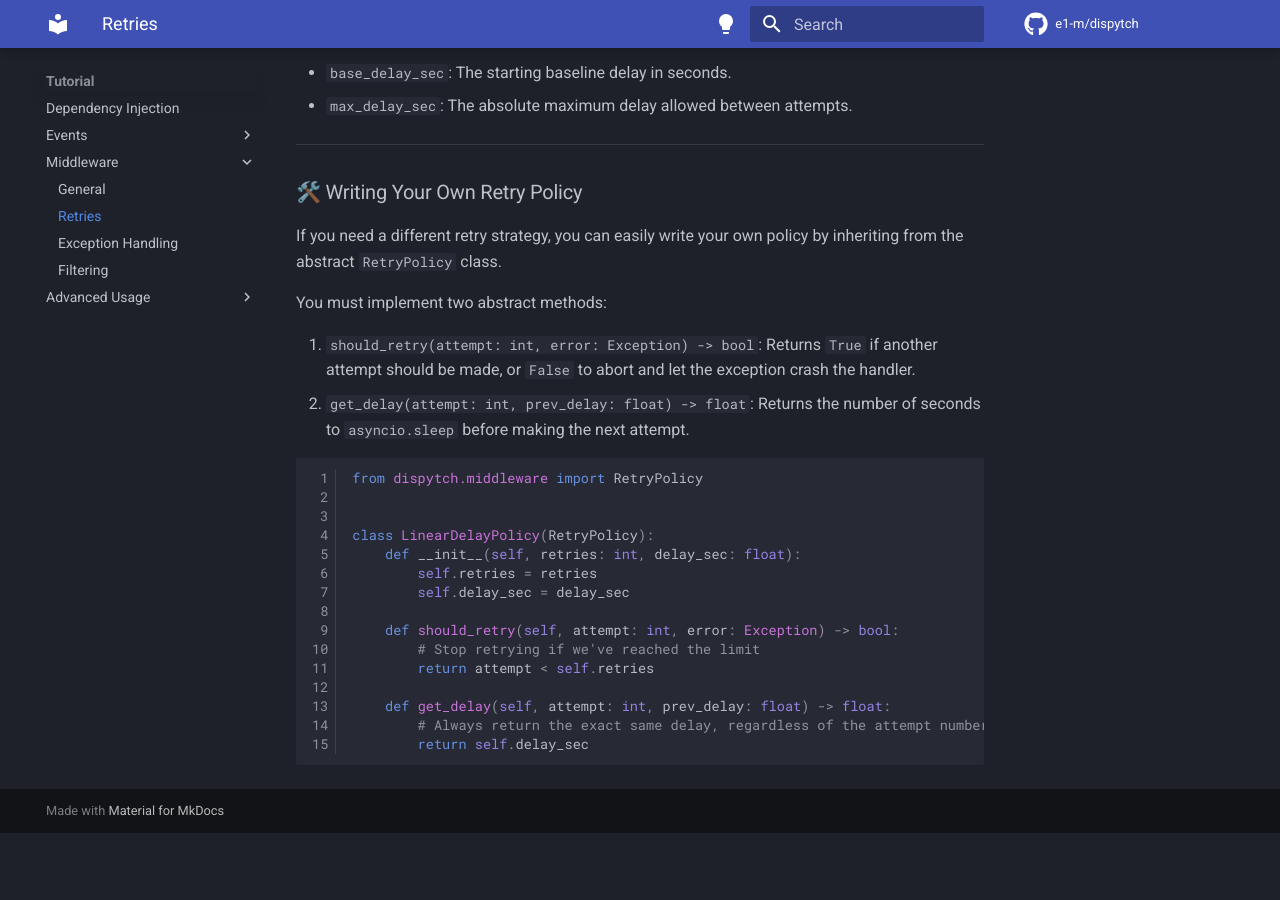
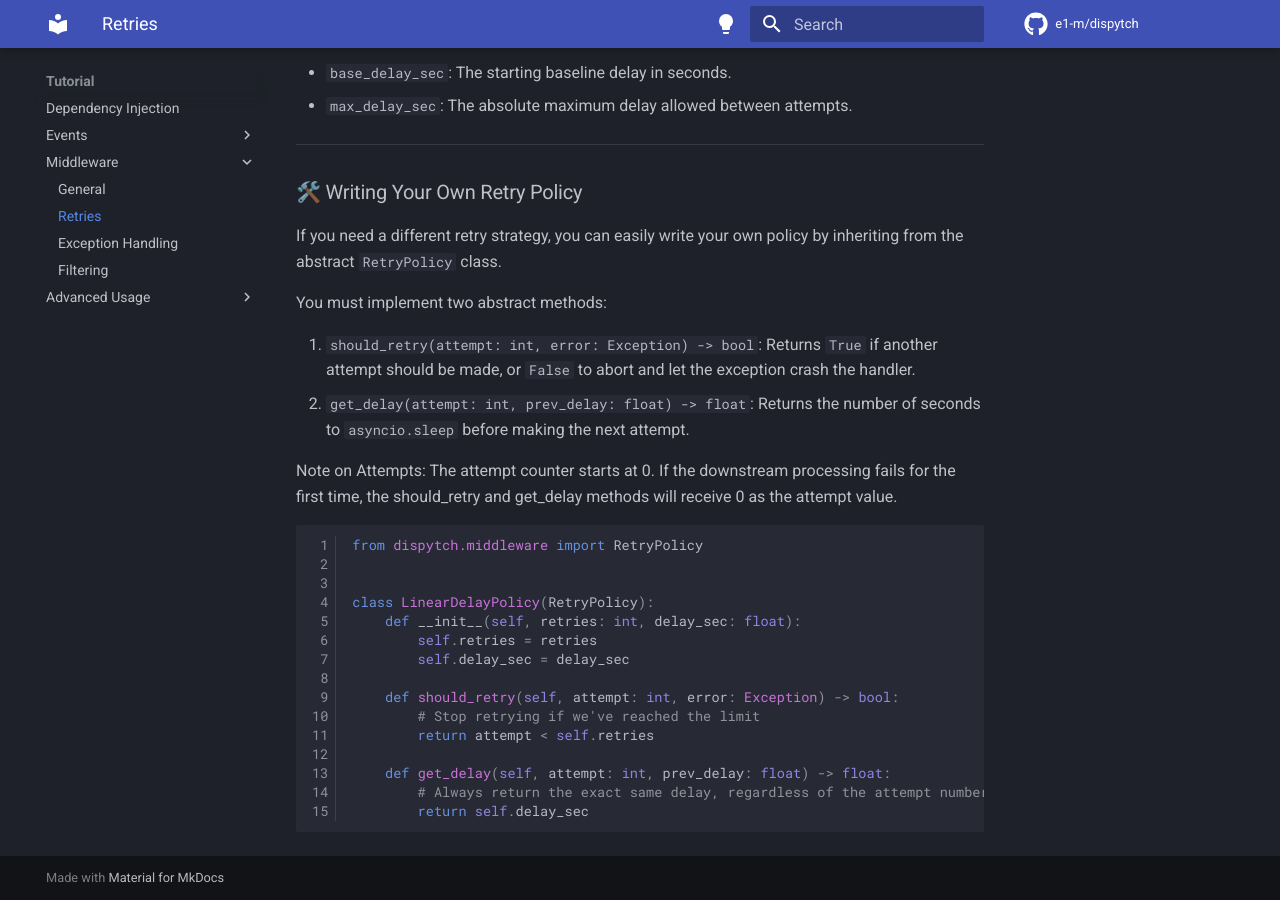
Before and after one commit to e1-m/dispytch, an MkDocs documentation site: the page built from docs/docs/tutorial/middleware/retries.md, in a window 1280 px wide and 900 px high, scrolled down 1991 px. Built offline with MkDocs 1.6.1 and Material for MkDocs 9.7.7, drawn with Linux system fonts in a browser that asks for light colours; comment, search, counter and statistics services are not loaded; the version menu is left out; before the commit the page ends 2824 px from its top, so only the background shows below that.

Commit message:
:memo: docs: update retries documentation

````diff
--- a/docs/docs/tutorial/middleware/retries.md
+++ b/docs/docs/tutorial/middleware/retries.md
@@ -100,6 +100,10 @@ You must implement two abstract methods:
 2. `get_delay(attempt: int, prev_delay: float) -> float`: Returns the number of seconds to `asyncio.sleep` before making
    the next attempt.
 
+Note on Attempts: The attempt counter starts at 0.
+If the downstream processing fails for the first time,
+the should_retry and get_delay methods will receive 0 as the attempt value.
+
 ```python
 from dispytch.middleware import RetryPolicy
 
````
